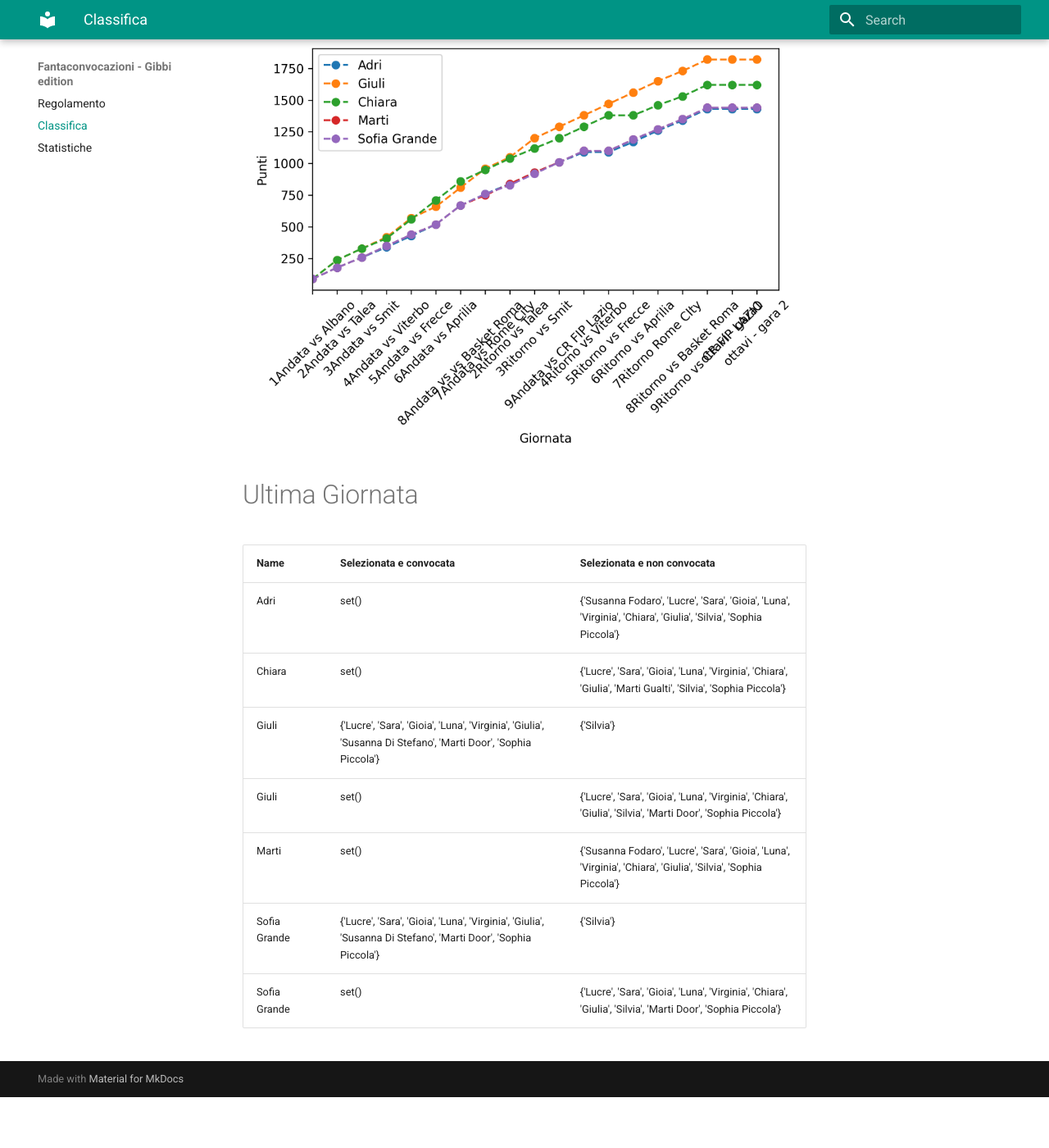
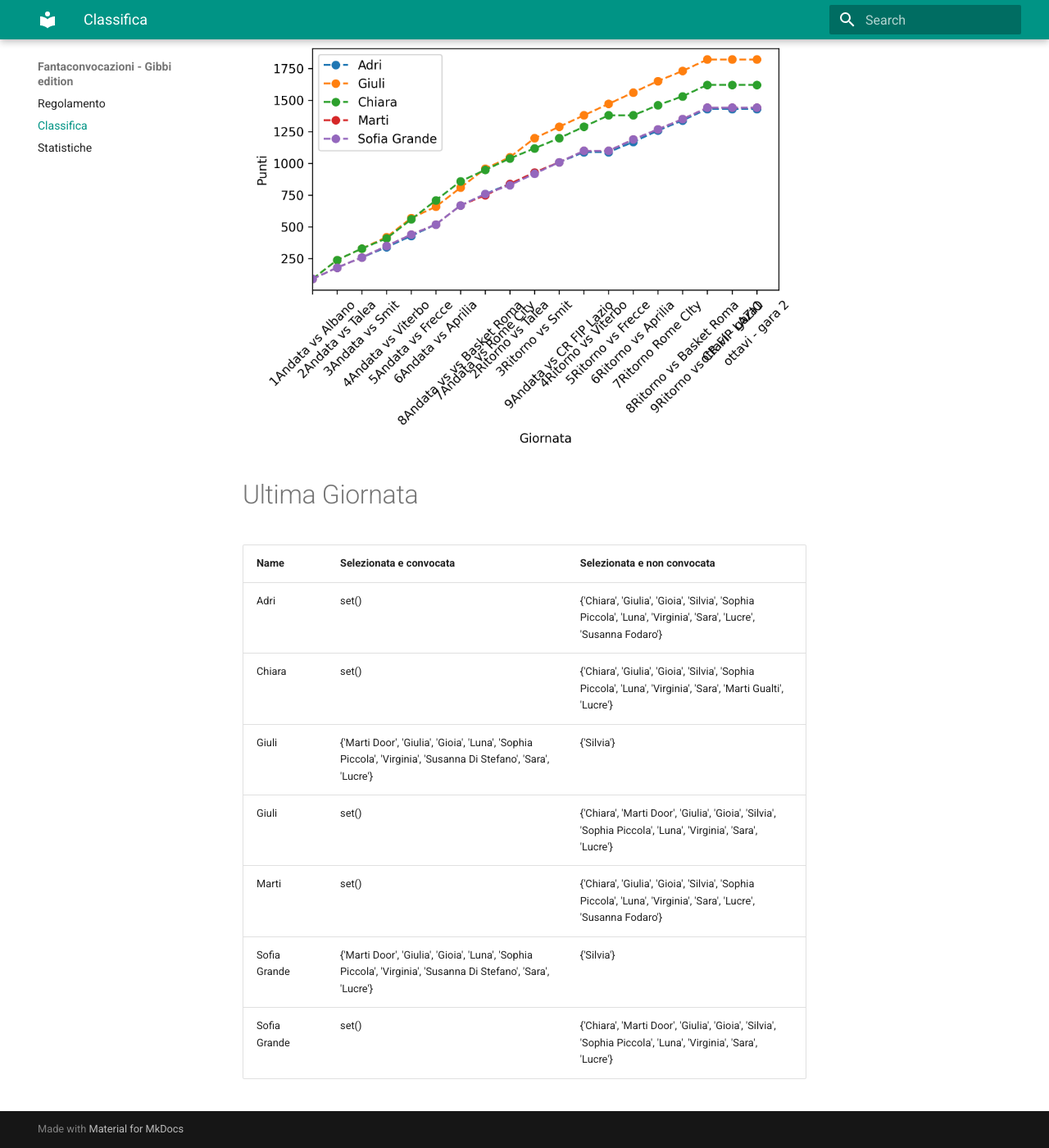
Before and after one commit to martinig94/fantagibbi, an MkDocs documentation site: the page built from docs/Classifica.md, in a window 1280 px wide and 1400 px high, scrolled down 565 px. Shown: the whole window at 82% size. Built offline with MkDocs 1.6.1 and Material for MkDocs 9.7.7, drawn with Linux system fonts in a browser that asks for light colours; before the commit the page ends 1903 px from its top, so only the background shows below that.

Commit message:
Auto-update from main.py

```diff
--- a/docs/Classifica.md
+++ b/docs/Classifica.md
@@ -18,11 +18,11 @@
 <!-- START_TABLE CORRECT -->
 | Name         | Selezionata e convocata                                                                                        | Selezionata e non convocata                                                                                      |
 |:-------------|:---------------------------------------------------------------------------------------------------------------|:-----------------------------------------------------------------------------------------------------------------|
-| Adri         | set()                                                                                                          | {'Susanna Fodaro', 'Lucre', 'Sara', 'Gioia', 'Luna', 'Virginia', 'Chiara', 'Giulia', 'Silvia', 'Sophia Piccola'} |
-| Chiara       | set()                                                                                                          | {'Lucre', 'Sara', 'Gioia', 'Luna', 'Virginia', 'Chiara', 'Giulia', 'Marti Gualti', 'Silvia', 'Sophia Piccola'}   |
-| Giuli        | {'Lucre', 'Sara', 'Gioia', 'Luna', 'Virginia', 'Giulia', 'Susanna Di Stefano', 'Marti Door', 'Sophia Piccola'} | {'Silvia'}                                                                                                       |
-| Giuli        | set()                                                                                                          | {'Lucre', 'Sara', 'Gioia', 'Luna', 'Virginia', 'Chiara', 'Giulia', 'Silvia', 'Marti Door', 'Sophia Piccola'}     |
-| Marti        | set()                                                                                                          | {'Susanna Fodaro', 'Lucre', 'Sara', 'Gioia', 'Luna', 'Virginia', 'Chiara', 'Giulia', 'Silvia', 'Sophia Piccola'} |
-| Sofia Grande | {'Lucre', 'Sara', 'Gioia', 'Luna', 'Virginia', 'Giulia', 'Susanna Di Stefano', 'Marti Door', 'Sophia Piccola'} | {'Silvia'}                                                                                                       |
-| Sofia Grande | set()                                                                                                          | {'Lucre', 'Sara', 'Gioia', 'Luna', 'Virginia', 'Chiara', 'Giulia', 'Silvia', 'Marti Door', 'Sophia Piccola'}     |
+| Adri         | set()                                                                                                          | {'Chiara', 'Giulia', 'Gioia', 'Silvia', 'Sophia Piccola', 'Luna', 'Virginia', 'Sara', 'Lucre', 'Susanna Fodaro'} |
+| Chiara       | set()                                                                                                          | {'Chiara', 'Giulia', 'Gioia', 'Silvia', 'Sophia Piccola', 'Luna', 'Virginia', 'Sara', 'Marti Gualti', 'Lucre'}   |
+| Giuli        | {'Marti Door', 'Giulia', 'Gioia', 'Luna', 'Sophia Piccola', 'Virginia', 'Susanna Di Stefano', 'Sara', 'Lucre'} | {'Silvia'}                                                                                                       |
+| Giuli        | set()                                                                                                          | {'Chiara', 'Marti Door', 'Giulia', 'Gioia', 'Silvia', 'Sophia Piccola', 'Luna', 'Virginia', 'Sara', 'Lucre'}     |
+| Marti        | set()                                                                                                          | {'Chiara', 'Giulia', 'Gioia', 'Silvia', 'Sophia Piccola', 'Luna', 'Virginia', 'Sara', 'Lucre', 'Susanna Fodaro'} |
+| Sofia Grande | {'Marti Door', 'Giulia', 'Gioia', 'Luna', 'Sophia Piccola', 'Virginia', 'Susanna Di Stefano', 'Sara', 'Lucre'} | {'Silvia'}                                                                                                       |
+| Sofia Grande | set()                                                                                                          | {'Chiara', 'Marti Door', 'Giulia', 'Gioia', 'Silvia', 'Sophia Piccola', 'Luna', 'Virginia', 'Sara', 'Lucre'}     |
 <!-- END_TABLE CORRECT -->
```
